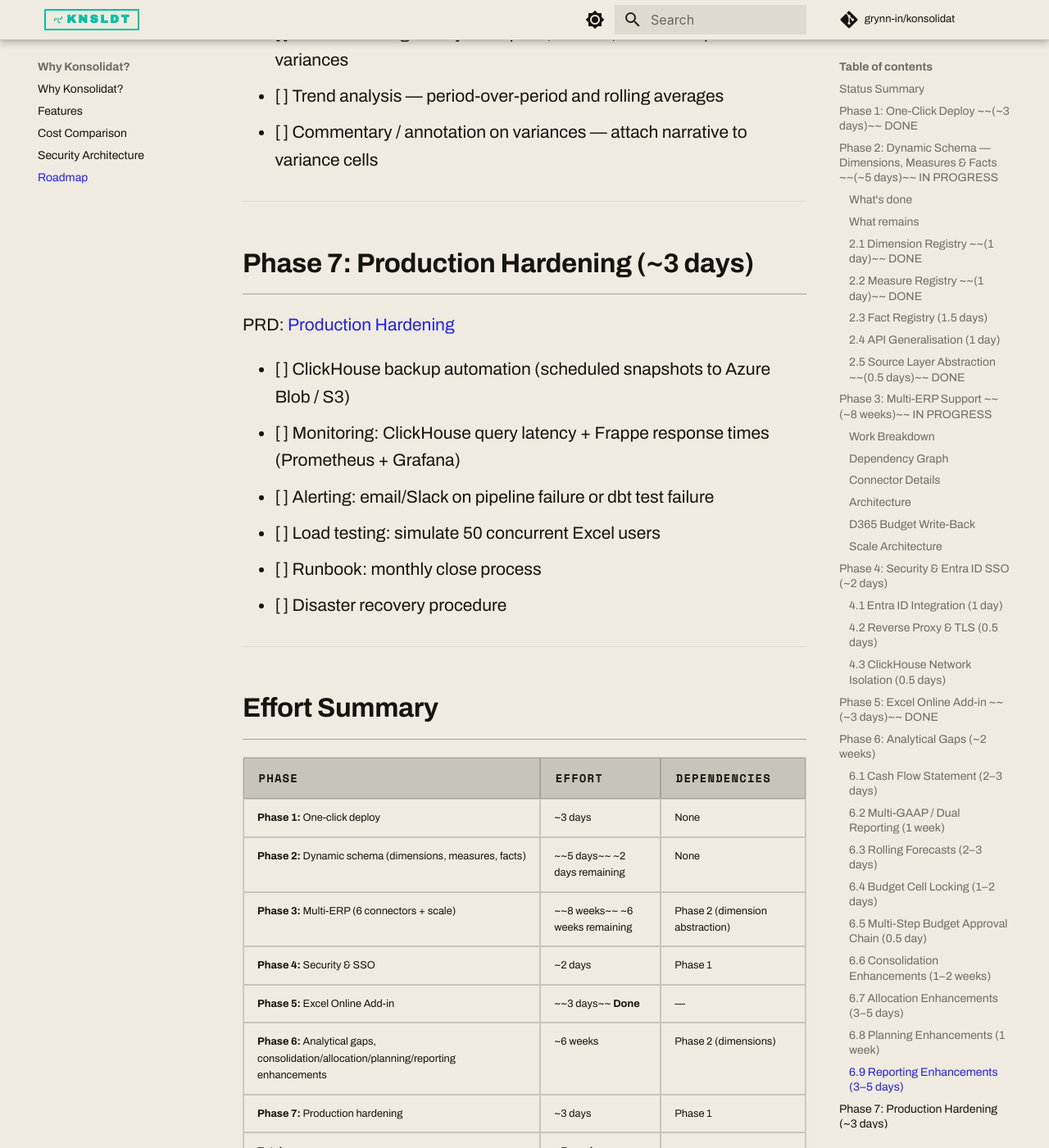
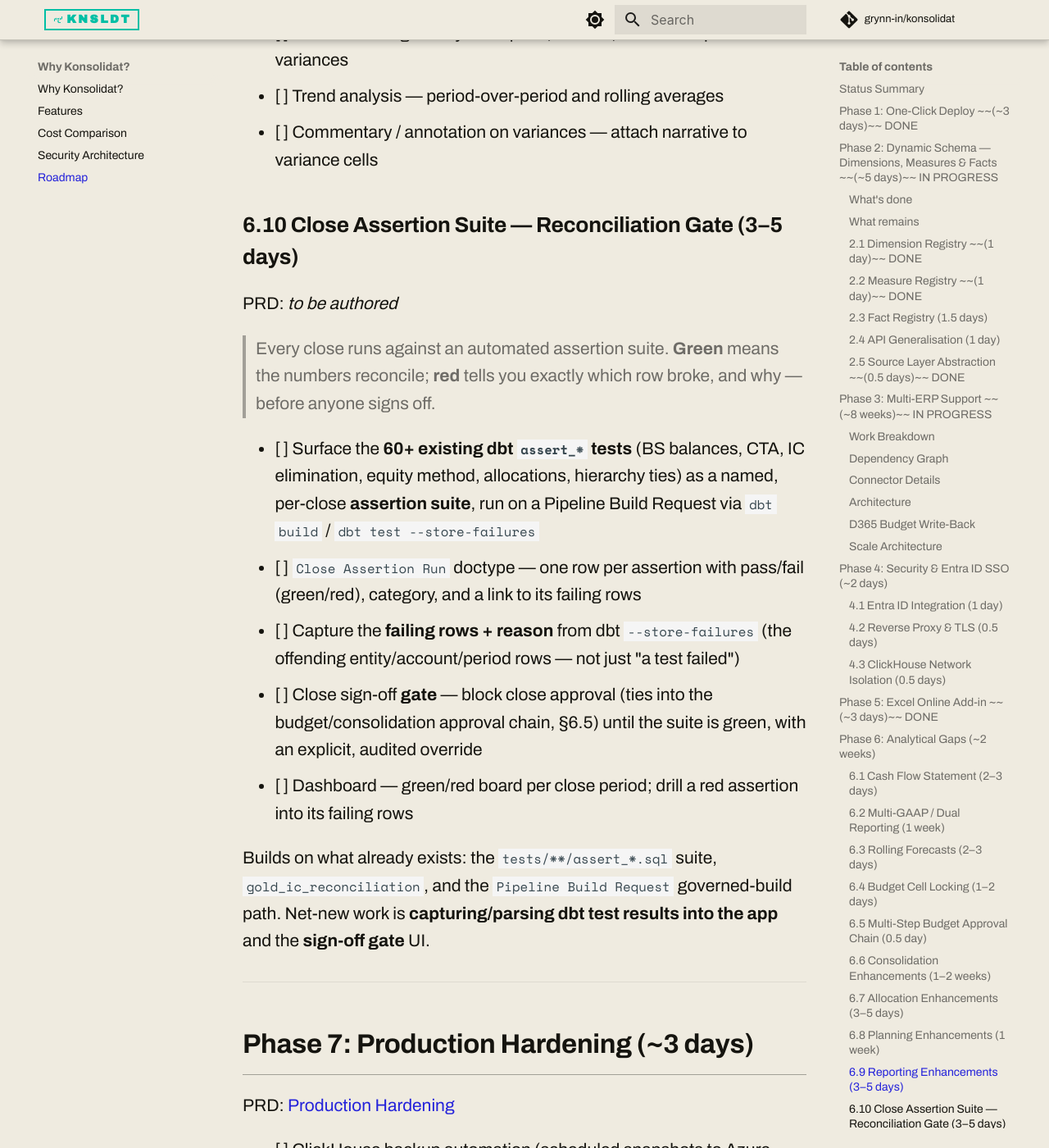
Before and after one commit to grynn-in/konsolidat, an MkDocs documentation site: the page built from docs/reference/roadmap.md, in a window 1280 px wide and 1400 px high, scrolled down 16105 px. Shown: the whole window at 82% size. Built offline with MkDocs 1.6.1 and Material for MkDocs 9.7.7, drawn with Linux system fonts in a browser that asks for light colours; comment, search, counter and statistics services are not loaded.

Commit message:
docs(roadmap): add 6.10 Close Assertion Suite (reconciliation gate)
Per-close automated assertion suite — green = numbers reconcile, red = the
exact row that broke and why, before sign-off. Builds on the 60+ existing dbt
assert_* tests + gold_ic_reconciliation + Pipeline Build Request; net-new work
is surfacing test results in-app + a sign-off gate.

Co-Authored-By: Claude Opus 4.8 (1M context) <noreply@anthropic.com>

```diff
--- a/docs/reference/roadmap.md
+++ b/docs/reference/roadmap.md
@@ -343,6 +343,20 @@ PRD: [Reporting Enhancements (Waterfall, Trend, Commentary)](../prd/PRD-REPORTIN
 - [ ] Trend analysis — period-over-period and rolling averages
 - [ ] Commentary / annotation on variances — attach narrative to variance cells
 
+### 6.10 Close Assertion Suite — Reconciliation Gate (3–5 days)
+
+PRD: _to be authored_
+
+> Every close runs against an automated assertion suite. **Green** means the numbers reconcile; **red** tells you exactly which row broke, and why — before anyone signs off.
+
+- [ ] Surface the **60+ existing dbt `assert_*` tests** (BS balances, CTA, IC elimination, equity method, allocations, hierarchy ties) as a named, per-close **assertion suite**, run on a Pipeline Build Request via `dbt build` / `dbt test --store-failures`
+- [ ] `Close Assertion Run` doctype — one row per assertion with pass/fail (green/red), category, and a link to its failing rows
+- [ ] Capture the **failing rows + reason** from dbt `--store-failures` (the offending entity/account/period rows — not just "a test failed")
+- [ ] Close sign-off **gate** — block close approval (ties into the budget/consolidation approval chain, §6.5) until the suite is green, with an explicit, audited override
+- [ ] Dashboard — green/red board per close period; drill a red assertion into its failing rows
+
+Builds on what already exists: the `tests/**/assert_*.sql` suite, `gold_ic_reconciliation`, and the `Pipeline Build Request` governed-build path. Net-new work is **capturing/parsing dbt test results into the app** and the **sign-off gate** UI.
+
 ---
 
 ## Phase 7: Production Hardening (~3 days)
```
